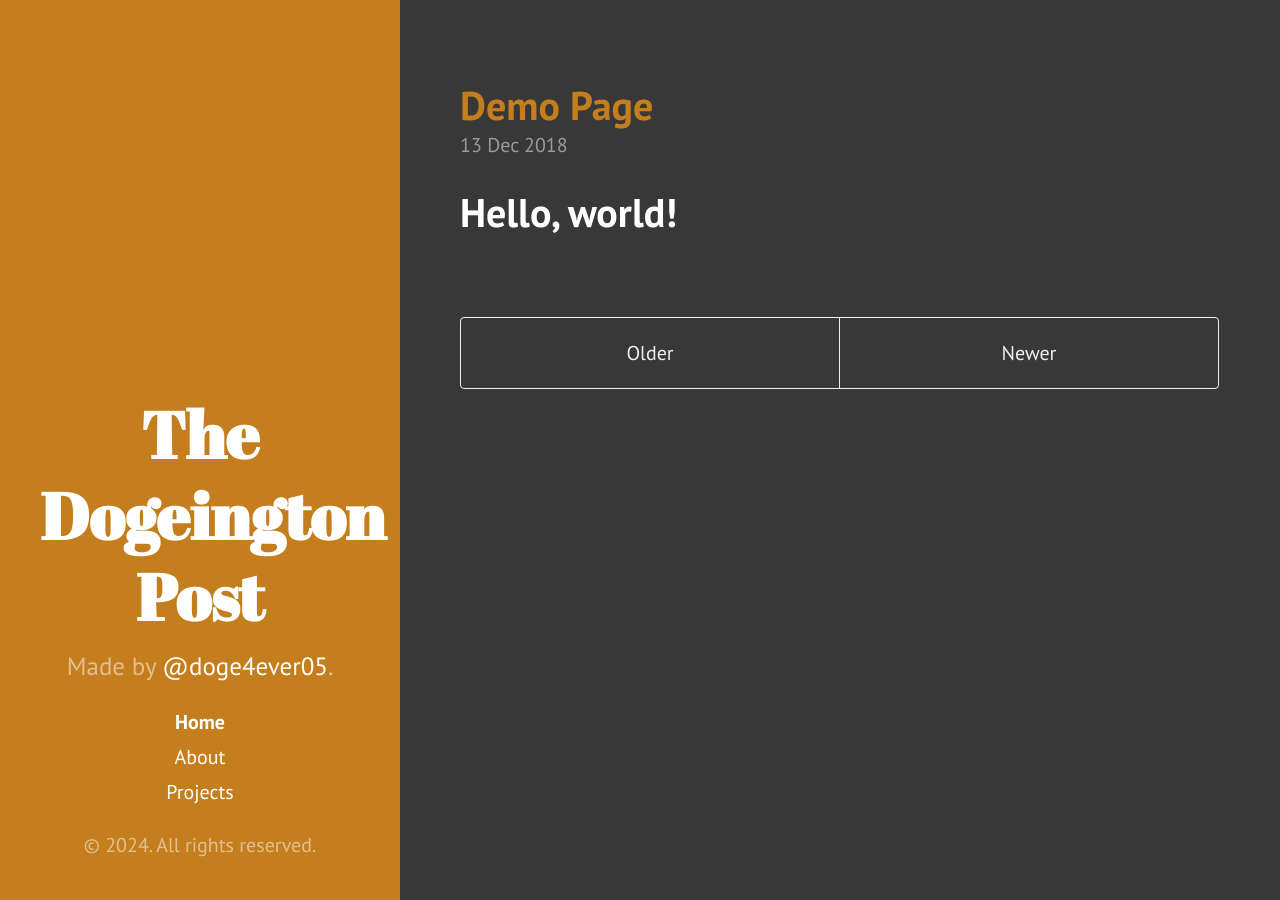
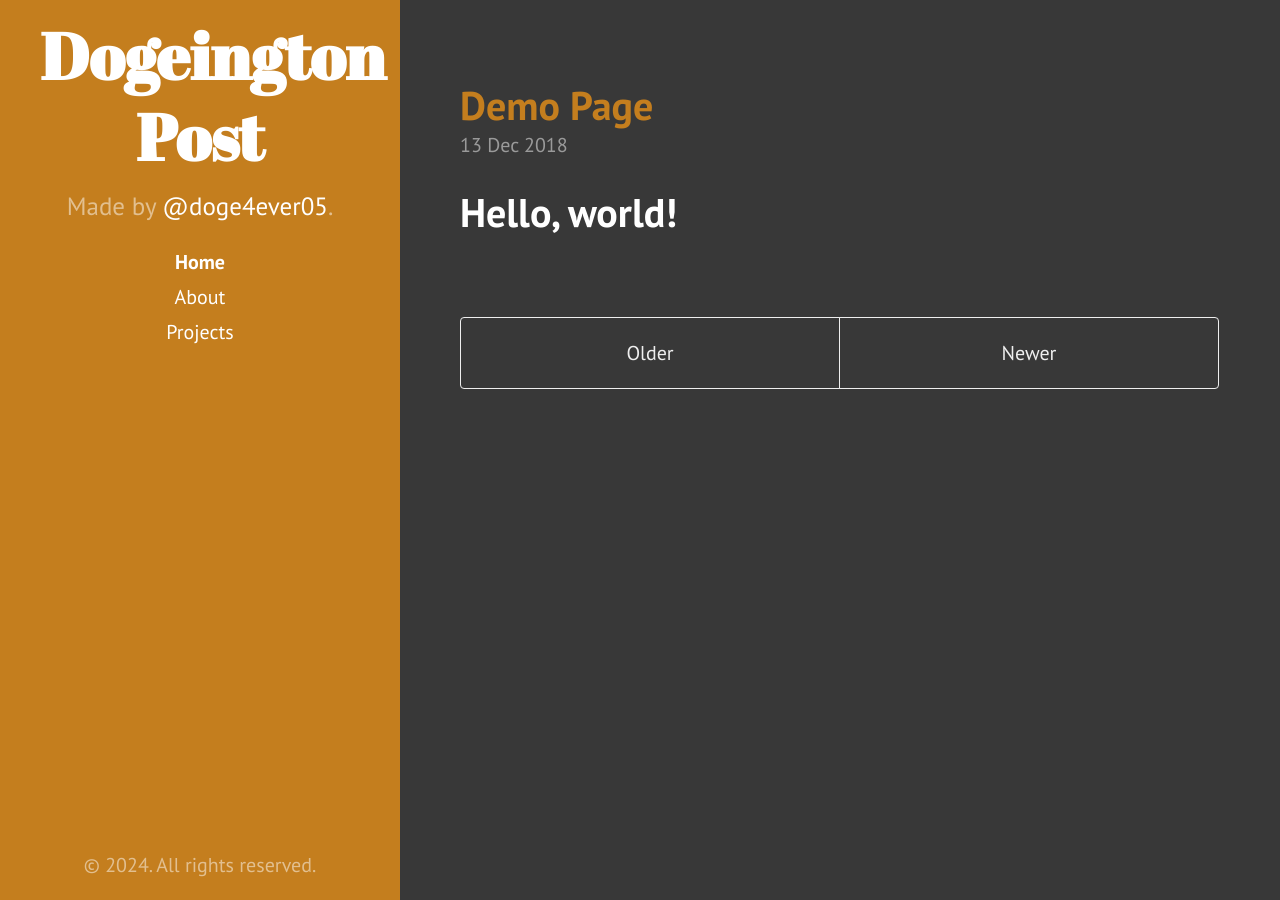
Before and after one commit to doge4ever05/doge4ever05.github.io, a Jekyll site: the page built from index.html, in a window 1280 px wide. Built offline with Jekyll 4.4.1, drawn with Linux system fonts in a browser that asks for light colours; the list of posts is cut into pages by our own code.

Commit message:
Update hyde.css

```diff
--- a/public/css/hyde.css
+++ b/public/css/hyde.css
@@ -85,7 +85,7 @@
 
 /* Sidebar nav */
 .sidebar-nav {
-  margin-bottom: 1rem;
+  margin-bottom: 25rem;
 }
 .sidebar-nav-item {
   display: block;
@@ -109,7 +109,7 @@
   .sidebar-sticky {
     position: absolute;
     right:  1rem;
-    bottom: 1rem;
+    bottom: 0rem;
     left:   1rem;
   }
 }
```
